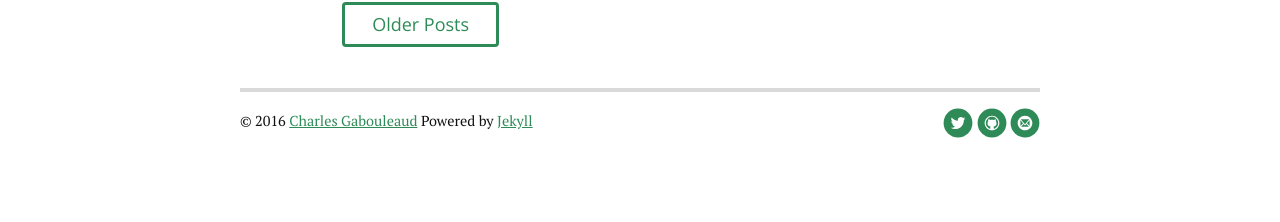
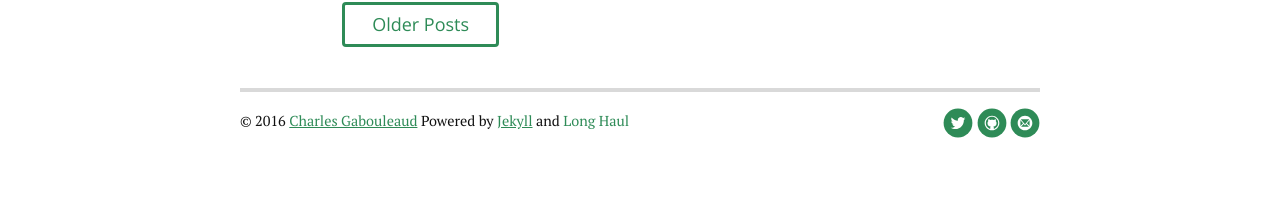
Before and after one commit to charlesgabouleaud/charlesgabouleaud.github.io, a Jekyll site: the page built from index.html, in a window 1280 px wide. Shown: the part 1241-1463 px from the top of the page. Built offline with Jekyll 4.4.1, drawn with Linux system fonts in a browser that asks for light colours; nearby versions of some CDN libraries; the list of posts is cut into pages by our own code.

Commit message:
Ajout d'un lien vers le thème utilisé

```diff
--- a/_includes/footer.html
+++ b/_includes/footer.html
@@ -1,6 +1,6 @@
 <div class="footer">
    <div class="container">
-      <p class="copy">&copy; {{ site.time | date: '%Y' }} <a href="http://charlesgabouleaud.fr">Charles Gabouleaud</a> Powered by <a href="http://jekyllrb.com">Jekyll</a></p>
+      <p class="copy">&copy; {{ site.time | date: '%Y' }} <a href="http://charlesgabouleaud.fr">Charles Gabouleaud</a> Powered by <a href="http://jekyllrb.com">Jekyll</a> and <a href"http://brianmaierjr.com/long-haul">Long Haul</a></p>
 
       <div class="footer-links">
          <ul class="noList">
```
